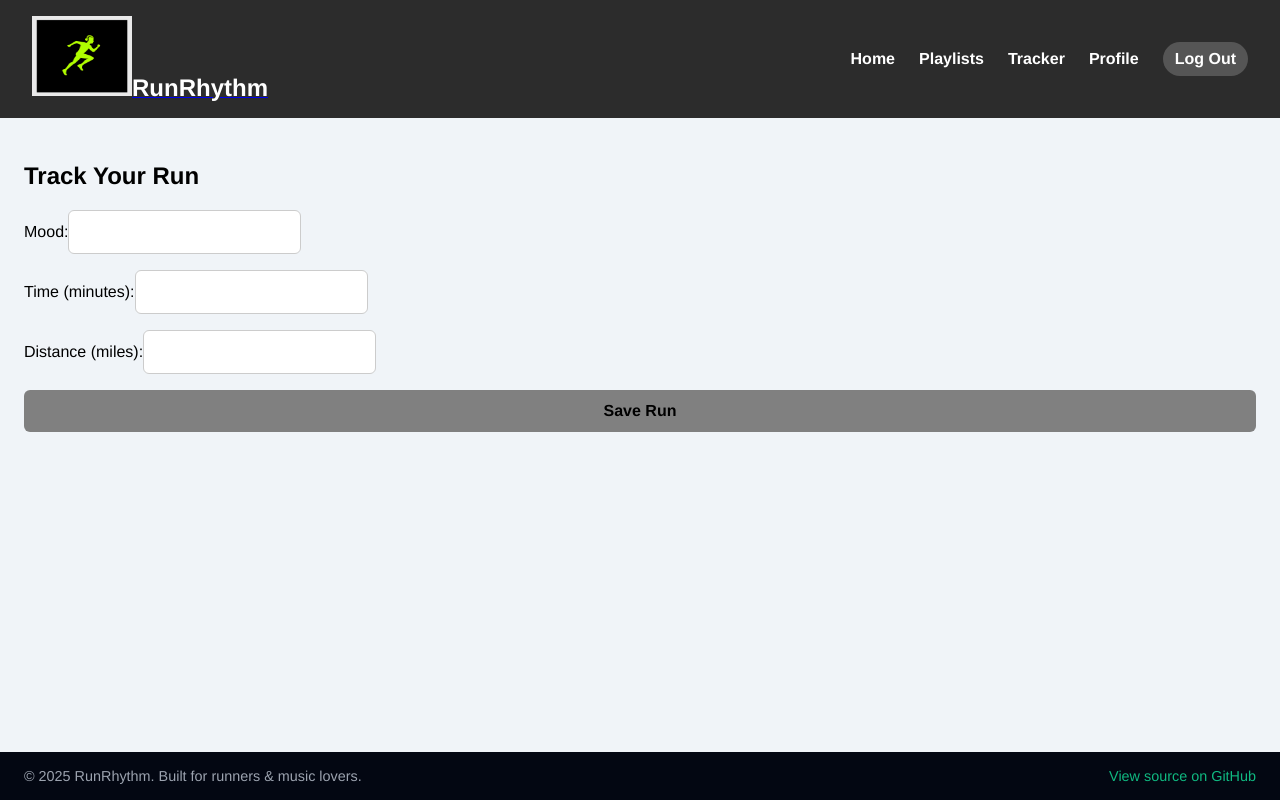
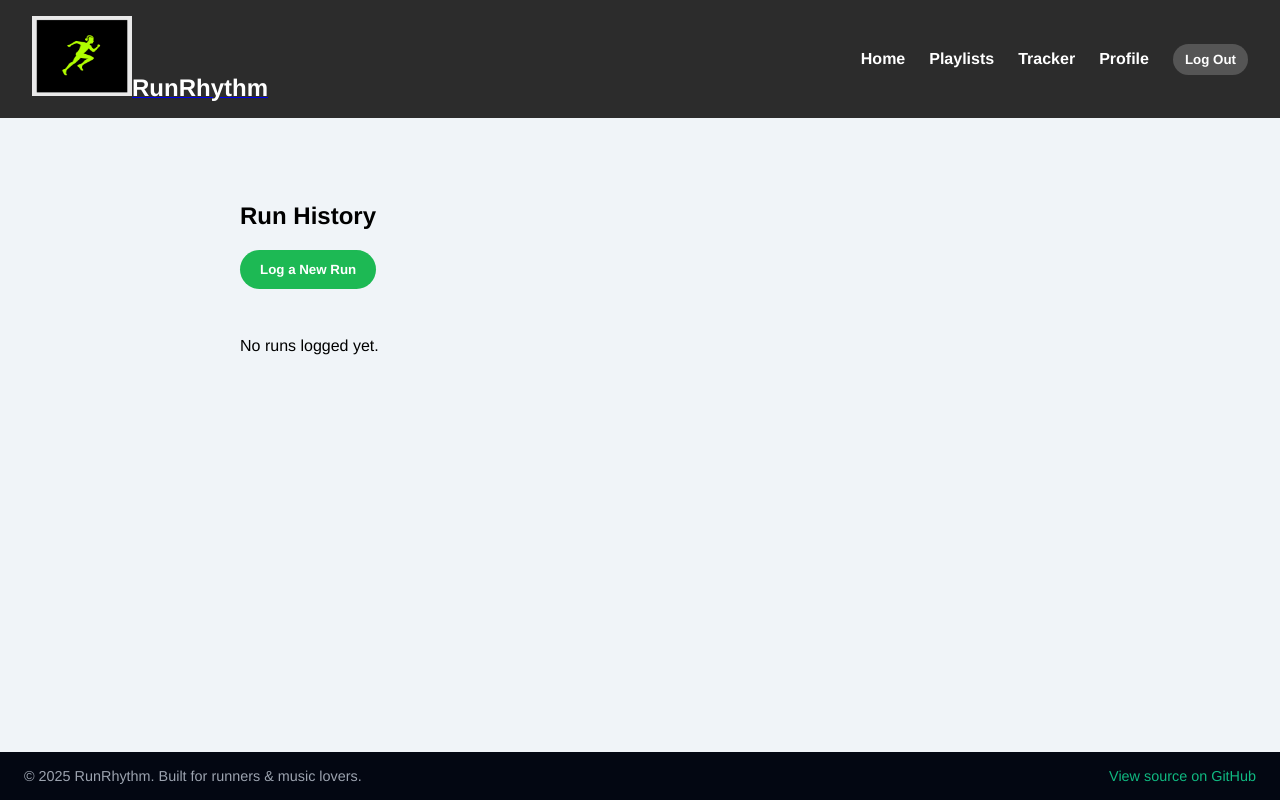
Before and after one commit to idrise4112/runrhythm-vite, a React (Vite) app: page /tracker in a window 1280 px wide. Built offline with nearby package versions, Linux system fonts and the light colour scheme; sample sign-in values are in the browser's storage.

Commit message:
runhistory update

```diff
--- a/src/App.jsx
+++ b/src/App.jsx
@@ -5,9 +5,9 @@ import MainNavbar from "./components/MainNavbar";
 import Home from "./pages/Home";
 import ProfilePage from "./pages/ProfilePage";
 import PlaylistViewer from "./playlist/PlayListViewer";
-import RunTracker from "./run/RunTracker";
 import LoginPage from "./pages/LoginPage";
 import RegisterPage from "./pages/RegisterPage";
+import RunHistory from "./run/RunHistory";
 import SpotifyCallback from "./spotify/SpotifyCallback";
 import ProtectedRoute from "./auth/ProtectedRoute";
 import ErrorBoundary from "./components/ErrorBoundary";
@@ -51,7 +51,7 @@ function App() {
   path="/tracker"
   element={
     <ProtectedRoute>
-                    <RunTracker />
+      <RunHistory />
     </ProtectedRoute>
   }
 />
--- a/src/components/SpotifyPlaylist.jsx
+++ b/src/components/SpotifyPlaylist.jsx
@@ -36,7 +36,7 @@ export default function SpotifyPlaylists() {
 
   if (loading) return <p>Loading playlists…</p>;
   if (error) return <p className="error">{error}</p>;
-  if (!playlists.length) return <p>No playlists found.</p>;
+  if (!playlists.length) return <p></p>;
 
   return (
     <section className="spotify__playlists">
--- a/src/index.css
+++ b/src/index.css
@@ -35,7 +35,7 @@ body {
 
 .app__content {
   flex: 1;
-  padding: 1.5rem;
+  /* padding: 1rem; */
 }
 
 @media (max-width: 768px) {
--- a/src/playlist/PlayListViewer.jsx
+++ b/src/playlist/PlayListViewer.jsx
@@ -3,6 +3,8 @@ import PlaylistFilter from "../playlist/PlayListFilter";
 import PlayListResults from "./PlayListResults";
 import { fetchSpotifyPlaylists } from "../api/api.js";
 import { getSpotifyToken } from "../utils/SpotifyAuth.jsx";
+import "../playlist/PlayListViewer.css";
+
 
 export default function PlaylistViewer() {
   const [playlists, setPlaylists] = useState([]);
@@ -31,7 +33,7 @@ export default function PlaylistViewer() {
     setLoading(false);
 
     if (filtered.length === 0) {
-      setMessage("No playlists found. Try adjusting your mood or pace.");
+      setMessage("");
     }
   };
 
--- a/src/run/RunHistory.css
+++ b/src/run/RunHistory.css
@@ -1,7 +1,15 @@
-.run__history {
+.run-history {
   padding: 2rem;
-  max-width: 600px;
-  margin: auto;
+  max-width: 800px;
+  margin: 2rem auto;
+}
+
+/* 🔹 GRID LAYOUT */
+.run-history__entries {
+  display: grid;
+  grid-template-columns: repeat(auto-fit, minmax(260px, 1fr));
+  gap: 1.5rem;
+  margin-top: 2rem;
 }
 
 form {
@@ -13,26 +21,55 @@ form {
 
 input,
 select,
-textarea,
-button {
+textarea {
   padding: 0.75rem;
   font-size: 1rem;
-  border-radius: 6px;
+  border-radius: 8px;
   border: 1px solid #ccc;
 }
 
 button {
-  background-color: gray;
-  color: black;
+  background-color: #1db954;
+  color: white;
   font-weight: bold;
   border: none;
+  padding: 0.75rem 1.25rem;
+  border-radius: 25px;
   cursor: pointer;
+  transition: background-color 0.2s ease;
 }
 
+button:hover {
+  background-color: #17a44a;
+}
+
+/* 🔹 RUN CARD */
 .run__entry {
-  background: #111;
+  background: #ffffff;
+  color: #333;
+  padding: 1.25rem 1.5rem;
+  border-radius: 14px;
+  box-shadow: 0 8px 20px rgba(0, 0, 0, 0.08);
+
+  display: flex;
+  flex-direction: column;
+  justify-content: space-between;
+}
+
+.run__entry p {
+  margin: 0.4rem 0;
+  font-size: 0.95rem;
+}
+
+.run__entry button {
+  margin-top: 1rem;
+  background-color: #e74c3c;
   color: white;
-  padding: 1rem;
-  margin-bottom: 1rem;
-  border-radius: 8px;
+  font-size: 0.85rem;
+  padding: 0.5rem 1.25rem;
+  border-radius: 20px;
 }
+
+.run__entry button:hover {
+  background-color: #c0392b;
+}
--- a/src/run/RunTracker.jsx
+++ /dev/null
@@ -1,83 +0,0 @@
-import React, { useState } from "react";
-
-export default function RunTracker() {
-  const [run, setRun] = useState({
-    mood: "",
-    time: "",
-    distance: ""
-  });
-
-  const handleChange = (e) => {
-    setRun({ ...run, [e.target.name]: e.target.value });
-  };
-
-  const handleSubmit = (e) => {
-    e.preventDefault();
-
-    const { mood, time, distance } = run;
-    const miles = parseFloat(distance);
-    const minutes = parseFloat(time);
-
-    if (isNaN(miles) || isNaN(minutes) || miles <= 0 || minutes <= 0) {
-      alert("Please enter valid numbers for time and distance.");
-      return;
-    }
-
-    const pace = +(minutes / miles).toFixed(2);
-    const date = new Date().toISOString();
-
-    const newRun = { mood, time: minutes, distance: miles, pace, date };
-    const history = JSON.parse(localStorage.getItem("runHistory")) || [];
-    localStorage.setItem("runHistory", JSON.stringify([...history, newRun]));
-
-
-    const profile = JSON.parse(localStorage.getItem("userProfile")) || {};
-    const updatedProfile = {
-      ...profile,
-      lastMood: mood,
-      lastSong: profile.lastSong || "Unknown Song"
-    };
-    localStorage.setItem("userProfile", JSON.stringify(updatedProfile));
-
-    setRun({ mood: "", time: "", distance: "" });
-    alert(`Run saved! Pace: ${pace} min/mile`);
-  };
-
-  return (
-    <div className="tracker__container">
-      <h2>Track Your Run</h2>
-      <form onSubmit={handleSubmit}>
-        <label>
-          Mood:
-          <input
-            name="mood"
-            value={run.mood}
-            onChange={handleChange}
-            required
-          />
-        </label>
-        <label>
-          Time (minutes):
-          <input
-            name="time"
-            type="number"
-            value={run.time}
-            onChange={handleChange}
-            required
-          />
-        </label>
-        <label>
-          Distance (miles):
-          <input
-            name="distance"
-            type="number"
-            value={run.distance}
-            onChange={handleChange}
-            required
-          />
-        </label>
-        <button type="submit">Save Run</button>
-      </form>
-    </div>
-  );
-}
```
Lines whose indentation alone changed are shown as unchanged.
